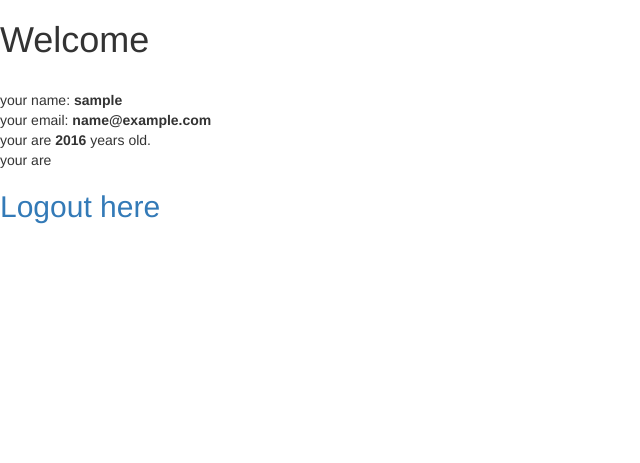
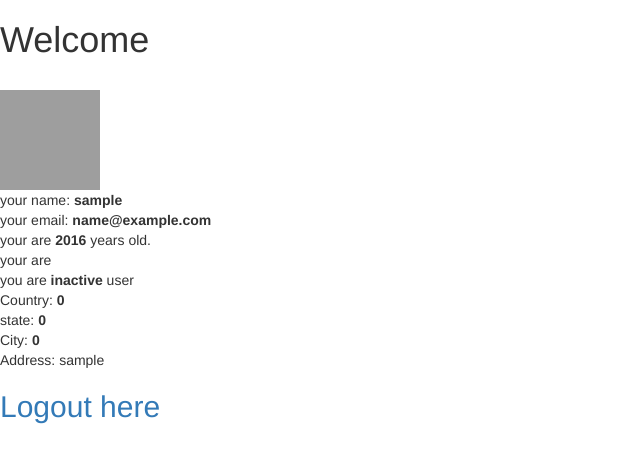
Before and after one commit to vijayrami/cruduser_addon_web, a PHP site: page /home.php in a window 1280 px wide. Shown: the top 463 px of the page, without its empty margins (0-640 px from the left). Run offline with PHP 8.4, Linux system fonts and the light colour scheme; the visitor is signed in with stand-in values (Sample User, id 1); data comes from the database, SQL or seed files in the repository; some libraries are stand-ins or nearby versions; grey boxes are pictures that could not be loaded.

Commit message:
Update home.php

```diff
--- a/home.php
+++ b/home.php
@@ -1,15 +1,16 @@
 <?php
 session_start();
 include_once("database/db_conection.php");
+
 if(!$_SESSION['user'])
 {
     header("Location: index.php");//redirect to login page to secure the welcome page without login access
 }
 include_once("header_front.php");
-$user_data_id = $_SESSION['user_id'];
+$user_data_mail = $_SESSION['user_email_id'];
 //get data from email query
 
-$get_from_id_query="select * from user_data WHERE user_id='$user_data_id'";
+$get_from_id_query="select * from user_data WHERE user_email='$user_data_mail'";
 $result_data = mysqli_query($db_conn, $get_from_id_query);
 ?>
 <body>
@@ -25,14 +26,51 @@
 			 return $years + $adjust; // Sumamos la diferencia de años más el ajuste
 			}
 		}
-
+		echo "<img alt='$row[1]' height='100px' width='100px' src='uploads/$row[4]'>"."<br/>";
 		$user_birth_date = $row[5];
 		$old= getAgedata($user_birth_date);
 		echo "your name: "."<b>".$row[1]."</b><br/>";
 		echo "your email: "."<b>".$row[2]."</b><br/>";
 		echo "your are "."<b>".$old."</b> years old.<br/>";
 		echo "your are "."<b>".$row[6]."</b><br/>";
+		if($row[7] == 1){
+			echo "you are <b>active</b> user<br/>";
+		}else{
+			echo "you are <b>inactive</b> user<br/>";
+		}
 
+		$user_country=$row[8];
+		$user_state=$row[9];
+		$user_city=$row[10];
+
+		$user_address=$row[11];
+
+		$view_users_country="select * from country WHERE country_id = '$user_country'";//select query for viewing users.
+		$crun = mysqli_query($db_conn,$view_users_country);//here run the sql query.
+
+		while($crow=mysqli_fetch_assoc($crun))//while look to fetch the result and store in a array $row.
+		{
+			$user_country = $crow['name'];
+		}
+
+		$view_users_state="select * from state WHERE state_id='$user_state'";//select query for viewing users.
+		$srun = mysqli_query($db_conn,$view_users_state);//here run the sql query.
+
+		while($srow=mysqli_fetch_assoc($srun))//while look to fetch the result and store in a array $row.
+		{
+			$user_state = $srow['name'];
+		}
+
+		$view_users_city="select * from city WHERE city_id='$user_city'";//select query for viewing users.
+		$cityrun = mysqli_query($db_conn,$view_users_city);//here run the sql query.
+
+		while($cityrow=mysqli_fetch_assoc($cityrun))//while look to fetch the result and store in a array $row.
+		{
+			$user_city = $cityrow['city_name'];
+		}
+
+		echo "Country: "."<b>".$user_country."</b><br/>state: "."<b>".$user_state."</b><br/> City: "."<b>".$user_city."</b><br/>";
+		echo "Address: ".$user_address;
     }
 
 ?>
```
